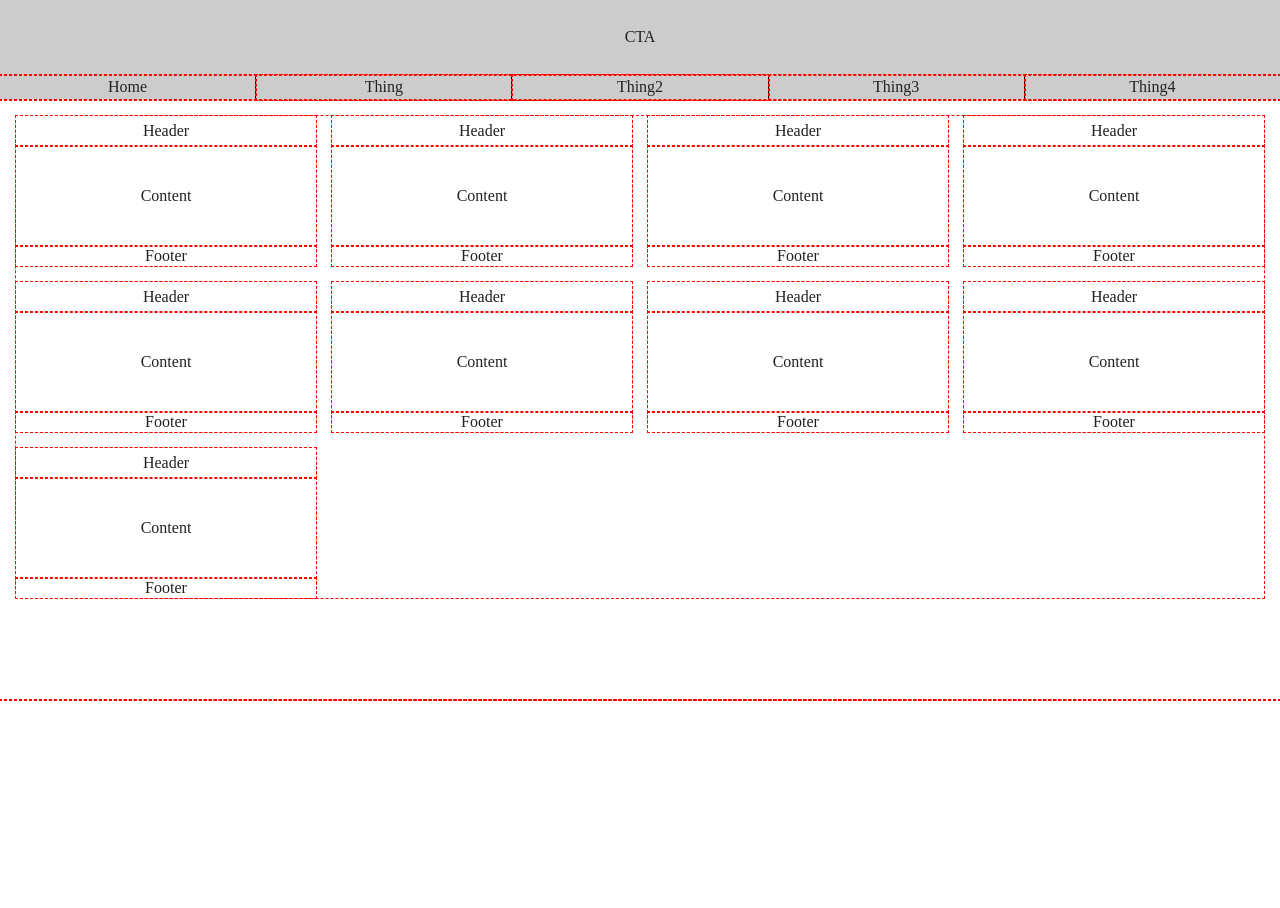
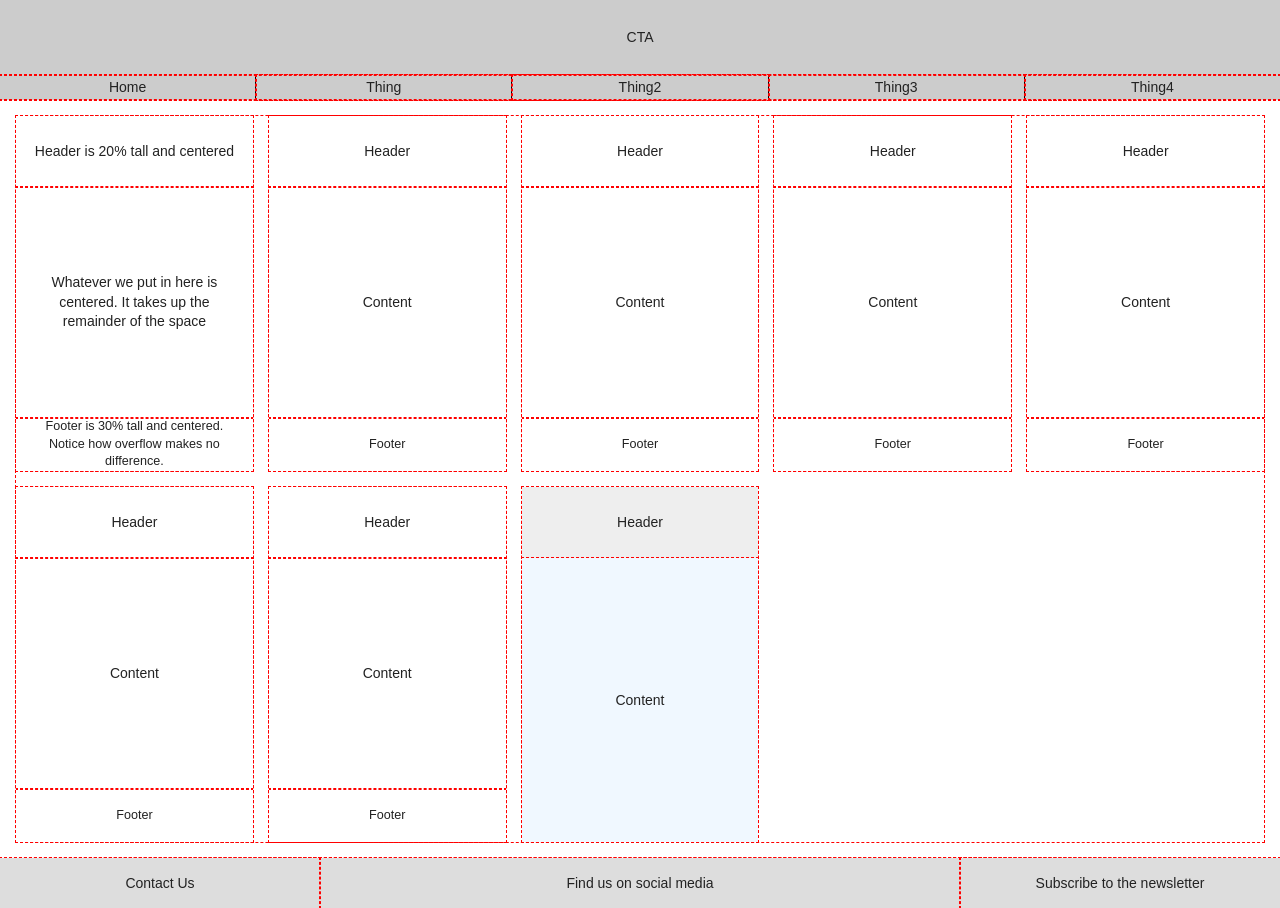
Before and after one commit to 99cents-git/grid-example, a website: page src/index.html in a window 1280 px wide. Before the commit the page ends 800 px from the top, so only its background shows below. Drawn offline with Linux system fonts and the light colour scheme.

Commit message:
Second pass - condensed list card

```diff
--- a/src/css/default.less
+++ b/src/css/default.less
@@ -1,18 +1,29 @@
 * {
   outline: 1px dashed red;
   box-sizing: content-box;
+  font-family: Arial, "Helvetica Neue", Helvetica, sans-serif;
+  font-size: 14px;
 }
+
+/* Mixins */
 
 .flex-center {
   display: flex;
   align-items: center;
   justify-content: center;
+  text-align: center;
 }
 
+.standard-padding {
+  padding: 0 1vw;
+}
+
+/* Styles */
+
 #page-wrapper {
-  height: 100vh;
+  min-height: 100vh;
   display: grid;
-  grid-template-rows: 100px 1fr 100px;
+  grid-template-rows: 100px 1fr 50px;
 }
 
 #header {
@@ -55,16 +66,23 @@
 
 #footer {
 
+  background-color: #ddd;
+  display: flex;
+  justify-content: space-evenly;
+
   .contact-us {
-
+    flex: 1;
+    .flex-center;
   }
 
   .social-media {
-
+    flex: 2;
+    .flex-center;
   }
 
   .subscribe {
-
+    flex: 1;
+    .flex-center;
   }
 
 }
@@ -76,6 +94,7 @@
   .grid-wrapper {
 
     display: grid;
+    /* Mobile-first */
     grid-template-columns: repeat(1, 1fr);
     grid-gap: 1rem;
 
@@ -90,24 +109,61 @@
     @media screen and (min-width: 800px) {
       grid-template-columns: repeat(4, 1fr);
     }
+    @media screen and (min-width: 1024px) {
+      grid-template-columns: repeat(5, 1fr);
+    }
 
     .grid-item {
+      position: relative;
+
+      div {
+        overflow: hidden;
+      }
+
+      .grid-item-spacer {
+        padding-top: 150%;
+      }
+
+      .grid-item-card {
+        position: absolute;
+        top: 0;
+        left: 0;
+        width: 100%;
+        height: 100%;
+        display: grid;
+        grid-template-rows: 20% 1fr 15%;
+      }
 
       .grid-item-header {
-        height: 30px;
         .flex-center;
+        .standard-padding;
       }
 
       .grid-item-content {
         .flex-center;
-        height: 100px;
+        .standard-padding;
       }
 
       .grid-item-footer {
         .flex-center;
-        height: 20px;
+        .standard-padding;
+        font-size: 90%;
       }
 
+      &.condensed {
+
+        .grid-item-card {
+          grid-template-rows: 20% 1fr;
+        }
+
+        .grid-item-header {
+          background-color: #eee;
+        }
+
+        .grid-item-content {
+          background-color: aliceblue;
+        }
+      }
     }
 
   }
--- a/src/index.html
+++ b/src/index.html
@@ -35,56 +35,74 @@
   <div id="content">
     <div class="grid-wrapper">
       <div class="grid-item">
-        <div class="grid-item-header">Header</div>
-        <div class="grid-item-content">Content</div>
-        <div class="grid-item-footer">Footer</div>
+        <div class="grid-item-spacer"></div>
+        <div class="grid-item-card">
+          <div class="grid-item-header">Header is 20% tall and centered</div>
+          <div class="grid-item-content">Whatever we put in here is centered. It takes up the remainder of the space</div>
+          <div class="grid-item-footer">Footer is 30% tall and centered. Notice how overflow makes no difference.</div>
+        </div>
       </div>
       <div class="grid-item">
-        <div class="grid-item-header">Header</div>
-        <div class="grid-item-content">Content</div>
-        <div class="grid-item-footer">Footer</div>
+        <div class="grid-item-spacer"></div>
+        <div class="grid-item-card">
+          <div class="grid-item-header">Header</div>
+          <div class="grid-item-content">Content</div>
+          <div class="grid-item-footer">Footer</div>
+        </div>
       </div>
       <div class="grid-item">
-        <div class="grid-item-header">Header</div>
-        <div class="grid-item-content">Content</div>
-        <div class="grid-item-footer">Footer</div>
+        <div class="grid-item-spacer"></div>
+        <div class="grid-item-card">
+          <div class="grid-item-header">Header</div>
+          <div class="grid-item-content">Content</div>
+          <div class="grid-item-footer">Footer</div>
+        </div>
       </div>
       <div class="grid-item">
-        <div class="grid-item-header">Header</div>
-        <div class="grid-item-content">Content</div>
-        <div class="grid-item-footer">Footer</div>
+        <div class="grid-item-spacer"></div>
+        <div class="grid-item-card">
+          <div class="grid-item-header">Header</div>
+          <div class="grid-item-content">Content</div>
+          <div class="grid-item-footer">Footer</div>
+        </div>
       </div>
       <div class="grid-item">
-        <div class="grid-item-header">Header</div>
-        <div class="grid-item-content">Content</div>
-        <div class="grid-item-footer">Footer</div>
+        <div class="grid-item-spacer"></div>
+        <div class="grid-item-card">
+          <div class="grid-item-header">Header</div>
+          <div class="grid-item-content">Content</div>
+          <div class="grid-item-footer">Footer</div>
+        </div>
       </div>
       <div class="grid-item">
-        <div class="grid-item-header">Header</div>
-        <div class="grid-item-content">Content</div>
-        <div class="grid-item-footer">Footer</div>
+        <div class="grid-item-spacer"></div>
+        <div class="grid-item-card">
+          <div class="grid-item-header">Header</div>
+          <div class="grid-item-content">Content</div>
+          <div class="grid-item-footer">Footer</div>
+        </div>
       </div>
       <div class="grid-item">
-        <div class="grid-item-header">Header</div>
-        <div class="grid-item-content">Content</div>
-        <div class="grid-item-footer">Footer</div>
+        <div class="grid-item-spacer"></div>
+        <div class="grid-item-card">
+          <div class="grid-item-header">Header</div>
+          <div class="grid-item-content">Content</div>
+          <div class="grid-item-footer">Footer</div>
+        </div>
       </div>
-      <div class="grid-item">
-        <div class="grid-item-header">Header</div>
-        <div class="grid-item-content">Content</div>
-        <div class="grid-item-footer">Footer</div>
-      </div>
-      <div class="grid-item">
-        <div class="grid-item-header">Header</div>
-        <div class="grid-item-content">Content</div>
-        <div class="grid-item-footer">Footer</div>
+      <div class="grid-item condensed">
+        <div class="grid-item-spacer"></div>
+        <div class="grid-item-card">
+          <div class="grid-item-header">Header</div>
+          <div class="grid-item-content">Content</div>
+        </div>
       </div>
     </div>
   </div>
   <div id="footer">
-    <div class="contact-us"></div>
-    <div class="social-media"></div>
-    <div class="subscribe"></div>
+    <div class="contact-us">Contact Us</div>
+    <div class="social-media">Find us on social media</div>
+    <div class="subscribe">Subscribe to the newsletter</div>
   </div>
 </div>
 
```
Also changed, not shown: src/css/default.css, 1 other file.
